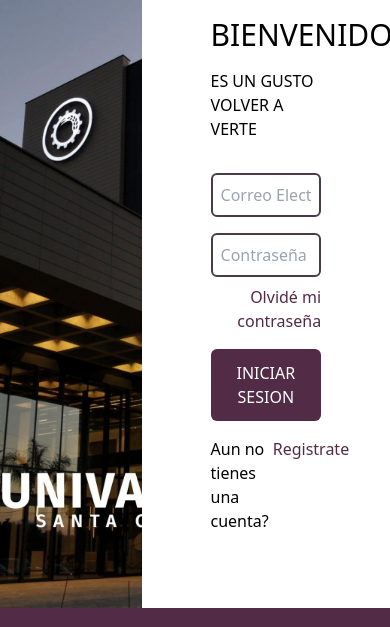
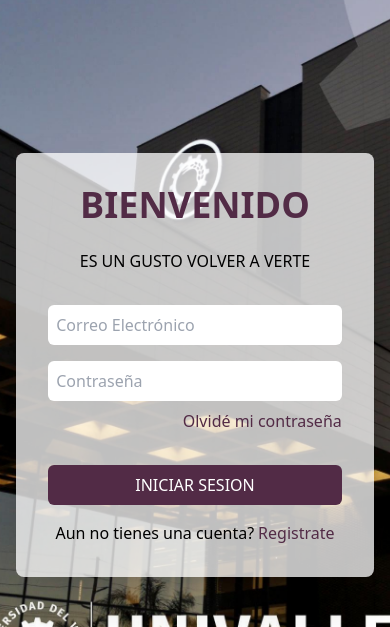
Before and after one commit to kevinmolinadev/nestconnect, a React (Vite) app: page /login in a window 390 px wide. Shown: the part 125-752 px from the top of the page. Built offline with nearby package versions, Linux system fonts and the light colour scheme; no server answers.

Commit message:
Updated related to login and add some register view card for mobile devices

```diff
--- a/src/presentation/pages/dashboard/components/updateRecords.jsx
+++ b/src/presentation/pages/dashboard/components/updateRecords.jsx
@@ -151,10 +151,10 @@ const UpdateRecord = ({ item, onUpdate, onClose }) => {
             isOpen={true}
             onRequestClose={onClose}
             contentLabel="Actualizar Registro"
-            className="fixed w-full inset-0 flex items-center justify-center"
+            className="fixed inset-0 flex items-center justify-center z-50"
             overlayClassName="fixed inset-0 bg-black bg-opacity-50  z-50"
         >
-            <div className="bg-white p-6 rounded-lg shadow-lg w-full max-w-lg">
+             <div className="bg-white p-6 rounded-lg shadow-lg w-3/4 max-w-lg sm:w-3/5">
                 <div className="flex justify-between items-center mb-4">
                     <h2 className="text-lg font-semibold">Actualizar Registro</h2>
                     <button
--- a/src/presentation/pages/home/views/login.jsx
+++ b/src/presentation/pages/home/views/login.jsx
@@ -34,7 +34,8 @@ const Login = () => {
     if (needValidationEmail) return <NeedVerfication email={user.email} />
 
     return (
-        <div className="flex-grow flex">
+        <>
+            <div className="hidden lg:flex flex-grow">
                 <header className="bg-neutro-tertiary p-7 text-center text-white fixed top-0 w-full z-10">
                 </header>
                 <div className="w-[55%]" style={{ backgroundImage: `url(${backgroundImage})`, backgroundSize: 'cover', backgroundPosition: 'center' }}>
@@ -68,6 +69,50 @@ const Login = () => {
                     </div>
                 </div>
             </div>
+            <div className="lg:hidden min-h-screen flex flex-col">
+                <div className="flex-grow flex flex-col justify-center items-center relative overflow-hidden">
+                    <img className="absolute top-0 object-cover w-full h-full" src={backgroundImage} alt="Background" />
+                    <div className="bg-white bg-opacity-75 p-8 relative z-10 rounded-lg shadow-2xl w-11/12">
+                        <h2 className="text-4xl font-bold text-[#522B46] mb-6 text-center">BIENVENIDO</h2>
+                        <p className="text-center mb-8">ES UN GUSTO VOLVER A VERTE</p>
+                        <form onSubmit={handleLogin}>
+                            <div className="mb-4">
+                                <input
+                                    type="email"
+                                    id="email"
+                                    required
+                                    onChange={(e) => setUser({ ...user, email: e.target.value })}
+                                    placeholder="Correo Electrónico"
+                                    className="w-full p-2 rounded-md"
+                                />
+                            </div>
+                            <div className="mb-2">
+                                <input
+                                    type="password"
+                                    required
+                                    onChange={(e) => setUser({ ...user, password: e.target.value })}
+                                    placeholder="Contraseña"
+                                    className="w-full p-2 rounded-md"
+                                />
+                            </div>
+                            <div className="text-right">
+                                <Link to="/forgot-password" className="text-[#522B46] cursor-pointer mb-4 block">
+                                    Olvidé mi contraseña
+                                </Link>
+                            </div>
+                            <button className="bg-[#522B46] text-white rounded-md p-2 w-full mt-4 hover:bg-[#A7A9AC] transition-colors duration-300">
+                                INICIAR SESION
+                            </button>
+                            <div className="flex gap-1 justify-center mt-4">
+                                <p>Aun no tienes una cuenta?</p>
+                                <Link to="/signup" className="text-[#522B46]">Registrate</Link>
+                            </div>
+                        </form>
+                    </div>
+                </div>
+            </div>
+        </>
     );
 }
+
 export default Login;
```
Lines whose indentation alone changed are shown as unchanged.
